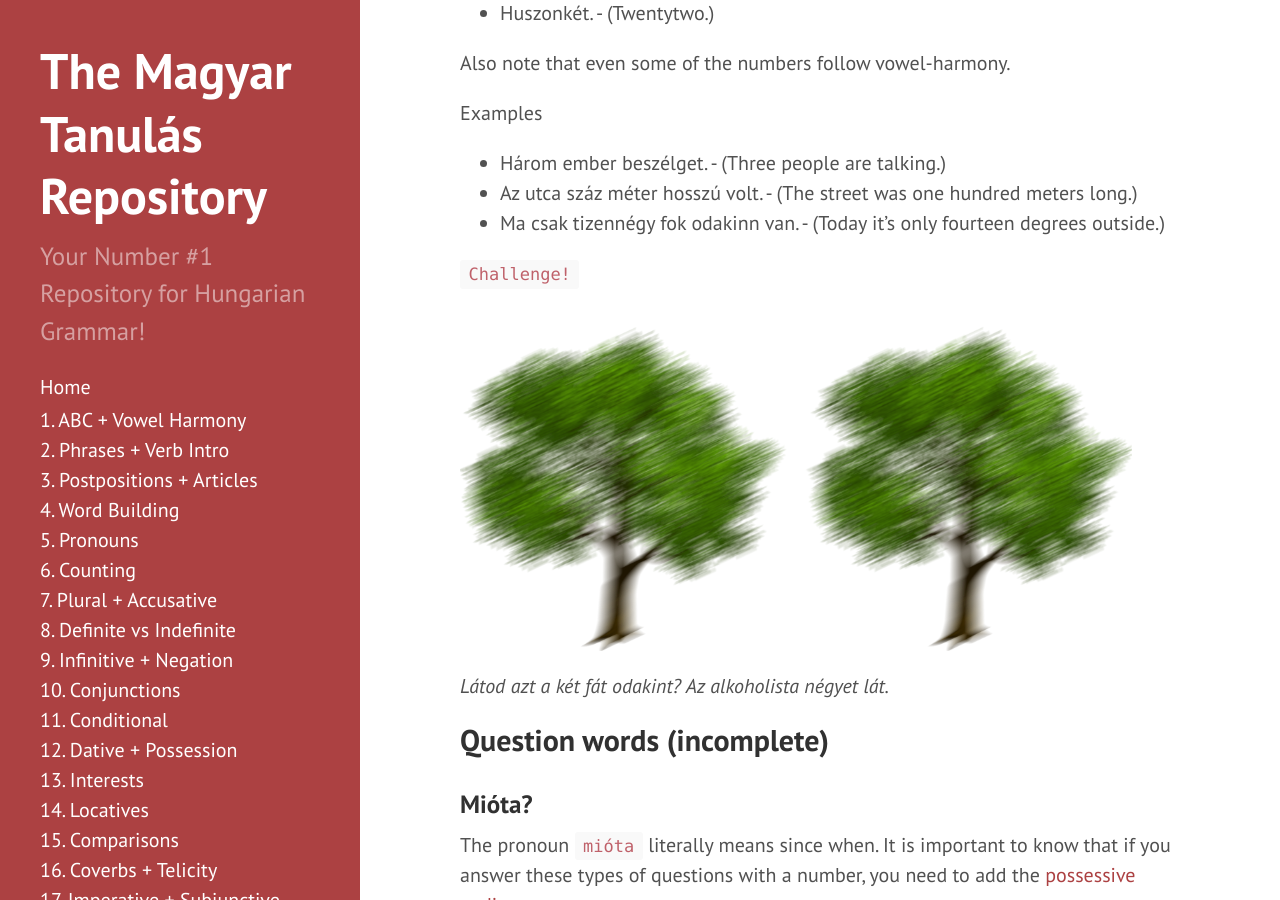
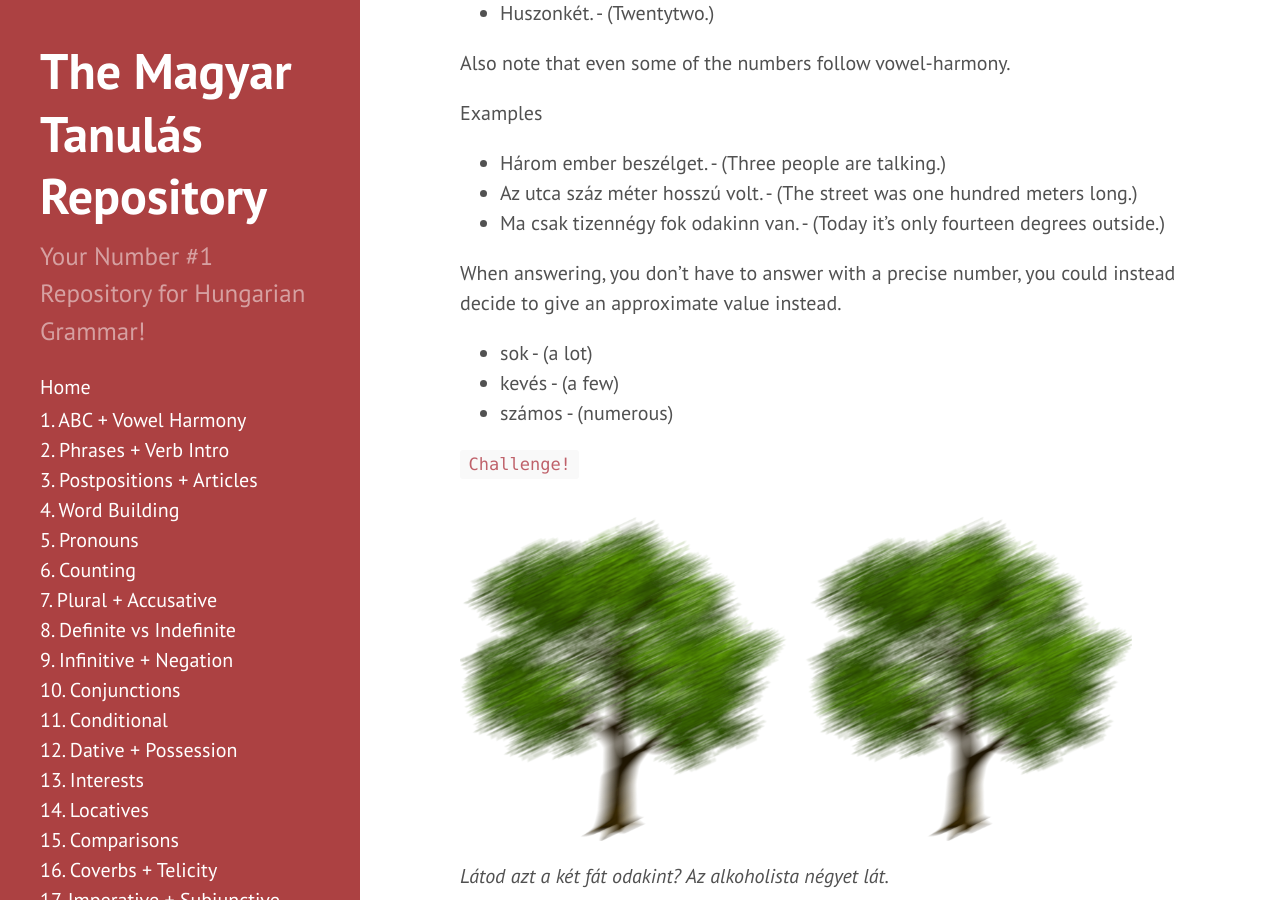
Before and after one commit to Magyartanulas/magyartanulas.github.io, a Jekyll site: the page built from counting.md, in a window 1280 px wide and 900 px high, scrolled down 1719 px. Built offline with Jekyll 4.4.1, drawn with Linux system fonts in a browser that asks for light colours; Markdown is read by kramdown in place of the engine named in the settings.

Commit message:
Update counting.md

```diff
--- a/counting.md
+++ b/counting.md
@@ -57,6 +57,12 @@ Examples
 * Az utca száz méter hosszú volt. - (The street was one hundred meters long.)
 * Ma csak tizennégy fok odakinn van. - (Today it's only fourteen degrees outside.)
 
+When answering, you don't have to answer with a precise number, you could instead decide to give an approximate value instead.
+
+* sok - (a lot)
+* kevés - (a few)
+* számos - (numerous)
+
 `Challenge!`
 
 ![alkoholista](https://magyartanulas.github.io/public/alkoholista.png)
```
